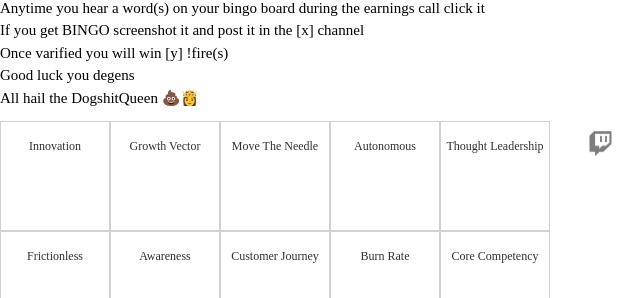
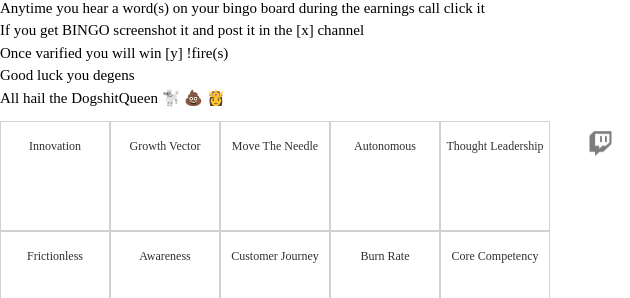
Before and after one commit to Tendies-Crew/EarningsBingo, a plain HTML site: page index.html in a window 1280 px wide. Shown: the part 116-414 px from the top of the page, 0-630 px from the left. Drawn offline with nearby package versions, Linux system fonts and the light colour scheme.

Commit message:
Initial Commit

```diff
--- a/index.html
+++ b/index.html
@@ -349,7 +349,7 @@ $$$$$$$$$$$$$$$$$$$$$$$$$$$$$$$$$$$$$$$$$$$$$$$$$$$$$$$$$$$$$$$$ -->
                 <li class="">If you get BINGO screenshot it and post it in the [x] channel</li>
                 <li class="">Once varified you will win [y] !fire(s)</li>
                 <li class="">Good luck you degens</li>
-                <li class="">All hail the DogshitQueen 💩👸</li>
+                <li class="">All hail the DogshitQueen 🐩 💩 👸</li>
             </ol>
         </div>
 
```
